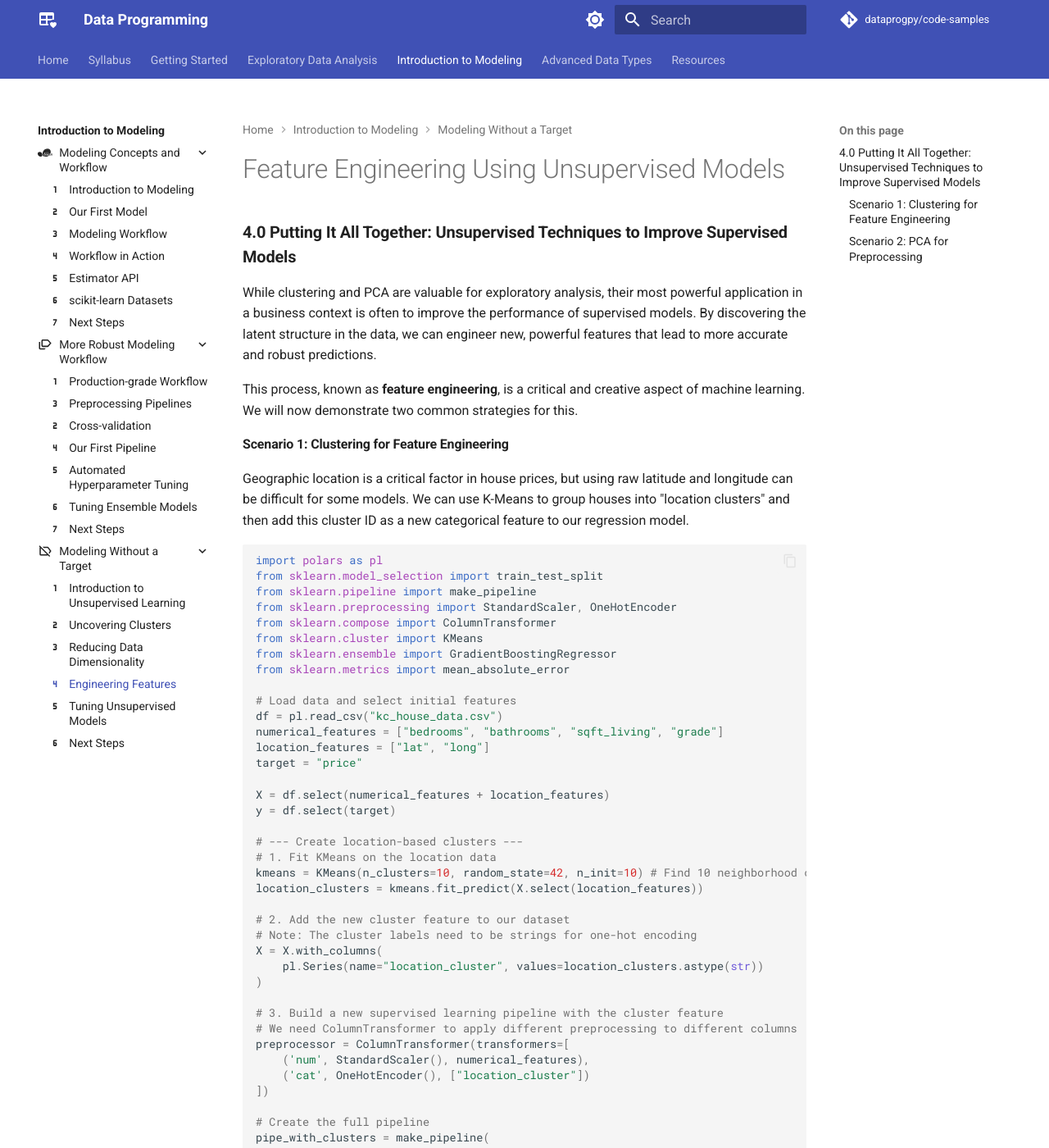
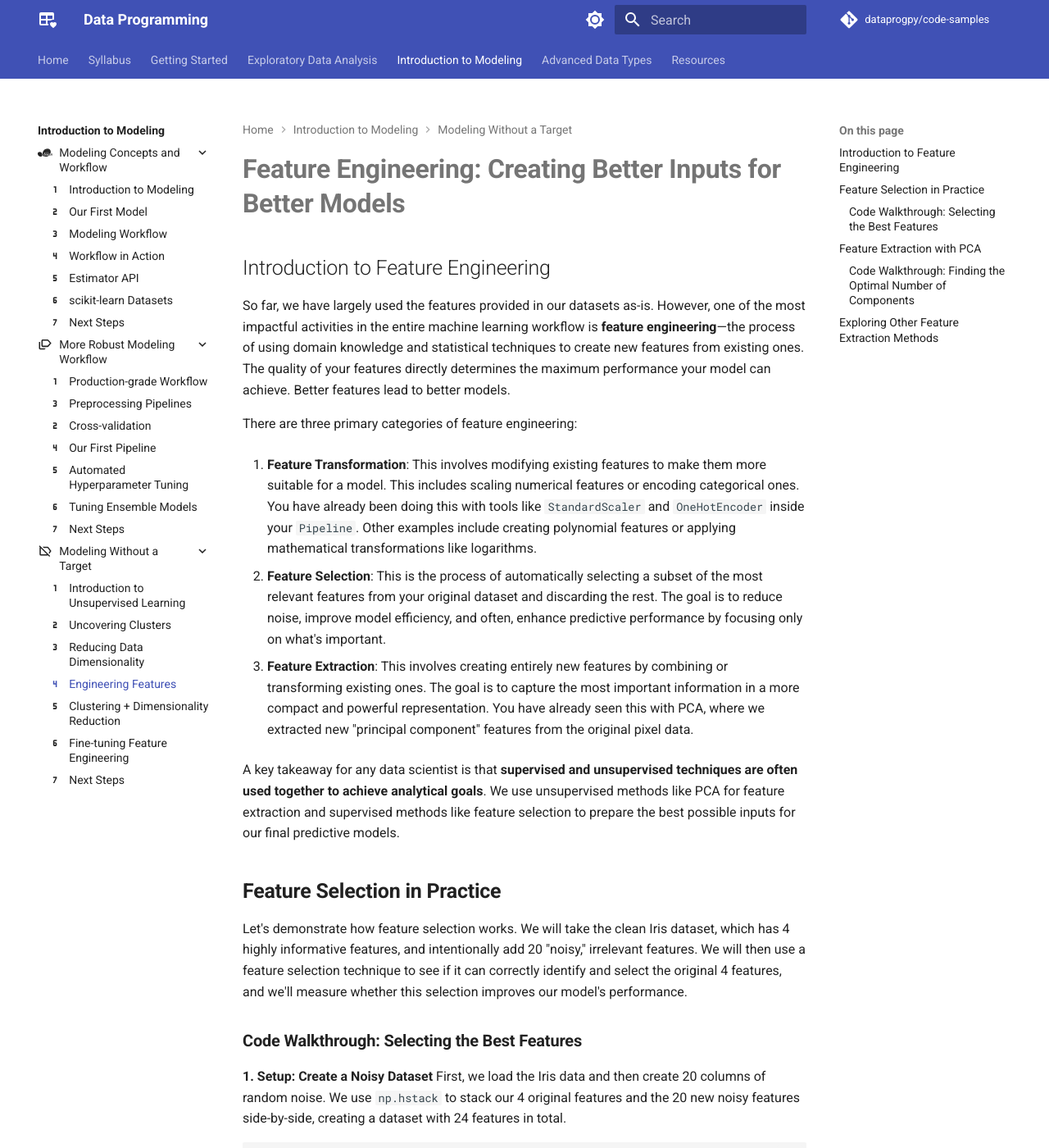
Before and after one commit to dataprogpy/dataprogpy.github.io, an MkDocs documentation site: the page built from docs/modeling/modeling-without-target/feature-engineering.md, in a window 1280 px wide and 1400 px high. Shown: the whole window at 82% size. Built offline with MkDocs 1.6.1 and Material for MkDocs 9.7.7, drawn with Linux system fonts in a browser that asks for light colours; comment, search, counter and statistics services are not loaded; some of the changed text lies outside the part shown.

Commit message:
Update lesson content

````diff
--- a/docs/modeling/modeling-without-target/feature-engineering.md
+++ b/docs/modeling/modeling-without-target/feature-engineering.md
@@ -2,104 +2,175 @@
 icon: material/numeric-4
 ---
 
-# Feature Engineering Using Unsupervised Models
+# **Feature Engineering: Creating Better Inputs for Better Models**
 
 
-### **4.0 Putting It All Together: Unsupervised Techniques to Improve Supervised Models**
+## Introduction to Feature Engineering
 
-While clustering and PCA are valuable for exploratory analysis, their most powerful application in a business context is often to improve the performance of supervised models. By discovering the latent structure in the data, we can engineer new, powerful features that lead to more accurate and robust predictions.
+So far, we have largely used the features provided in our datasets as-is. However, one of the most impactful activities in the entire machine learning workflow is **feature engineering**—the process of using domain knowledge and statistical techniques to create new features from existing ones. The quality of your features directly determines the maximum performance your model can achieve. Better features lead to better models.
 
-This process, known as **feature engineering**, is a critical and creative aspect of machine learning. We will now demonstrate two common strategies for this.
+There are three primary categories of feature engineering:
 
-#### **Scenario 1: Clustering for Feature Engineering**
+1.  **Feature Transformation**: This involves modifying existing features to make them more suitable for a model. This includes scaling numerical features or encoding categorical ones. You have already been doing this with tools like `StandardScaler` and `OneHotEncoder` inside your `Pipeline`. Other examples include creating polynomial features or applying mathematical transformations like logarithms.
 
-Geographic location is a critical factor in house prices, but using raw latitude and longitude can be difficult for some models. We can use K-Means to group houses into "location clusters" and then add this cluster ID as a new categorical feature to our regression model.
+2.  **Feature Selection**: This is the process of automatically selecting a subset of the most relevant features from your original dataset and discarding the rest. The goal is to reduce noise, improve model efficiency, and often, enhance predictive performance by focusing only on what's important.
+
+3.  **Feature Extraction**: This involves creating entirely new features by combining or transforming existing ones. The goal is to capture the most important information in a more compact and powerful representation. You have already seen this with PCA, where we extracted new "principal component" features from the original pixel data.
+
+A key takeaway for any data scientist is that **supervised and unsupervised techniques are often used together to achieve analytical goals**. We use unsupervised methods like PCA for feature extraction and supervised methods like feature selection to prepare the best possible inputs for our final predictive models.
+
+
+## **Feature Selection in Practice**
+
+Let's demonstrate how feature selection works. We will take the clean Iris dataset, which has 4 highly informative features, and intentionally add 20 "noisy," irrelevant features. We will then use a feature selection technique to see if it can correctly identify and select the original 4 features, and we'll measure whether this selection improves our model's performance.
+
+### **Code Walkthrough: Selecting the Best Features**
+
+**1. Setup: Create a Noisy Dataset**
+First, we load the Iris data and then create 20 columns of random noise. We use `np.hstack` to stack our 4 original features and the 20 new noisy features side-by-side, creating a dataset with 24 features in total.
 
 ```python
-import polars as pl
-from sklearn.model_selection import train_test_split
-from sklearn.pipeline import make_pipeline
-from sklearn.preprocessing import StandardScaler, OneHotEncoder
-from sklearn.compose import ColumnTransformer
-from sklearn.cluster import KMeans
-from sklearn.ensemble import GradientBoostingRegressor
-from sklearn.metrics import mean_absolute_error
+# The iris dataset
+X, y = load_iris(return_X_y=True)
+print(f"X shape before introducing noisy features: {X.shape}")
 
-# Load data and select initial features
-df = pl.read_csv("kc_house_data.csv")
-numerical_features = ["bedrooms", "bathrooms", "sqft_living", "grade"]
-location_features = ["lat", "long"]
-target = "price"
+# Some noisy data not correlated
+E = np.random.RandomState(42).uniform(0, 0.1, size=(X.shape[0], 20))
 
-X = df.select(numerical_features + location_features)
-y = df.select(target)
+# Add the noisy data to the informative features
+X = np.hstack((X, E))
+print(f"X shape after introducing noisy features: {X.shape}")
 
-# --- Create location-based clusters ---
-# 1. Fit KMeans on the location data
-kmeans = KMeans(n_clusters=10, random_state=42, n_init=10) # Find 10 neighborhood clusters
-location_clusters = kmeans.fit_predict(X.select(location_features))
+# Split dataset to select features and evaluate the classifier
+X_train, X_test, y_train, y_test = train_test_split(
+    X, y, stratify=y, random_state=0
+)
+```
 
-# 2. Add the new cluster feature to our dataset
-# Note: The cluster labels need to be strings for one-hot encoding
-X = X.with_columns(
-    pl.Series(name="location_cluster", values=location_clusters.astype(str))
+**2. Scoring Features with `SelectKBest`**
+We will use `SelectKBest`, a `scikit-learn` utility that scores features using a statistical test (in this case, `f_classif`, which is an ANOVA F-test) and selects the 'k' features with the highest scores. We'll set `k=4`, hypothesizing that it can find our four original features.
+
+```python
+selector = SelectKBest(f_classif, k=4)
+selector.fit(X_train, y_train)
+scores = -np.log10(selector.pvalues_)
+scores /= scores.max()
+
+# Plot the scores
+X_indices = np.arange(X.shape[-1])
+plt.figure(1)
+plt.clf()
+plt.bar(X_indices - 0.05, scores, width=0.2)
+plt.title("Feature univariate score")
+plt.xlabel("Feature number")
+plt.ylabel(r"Univariate score ($-Log(p_{value})$)")
+plt.show()
+```
+
+The bar chart clearly shows that the first four features have significantly higher scores than the 20 noisy features we added, confirming that our selection method is working as expected.
+
+**3. Comparing Model Performance**
+Now for the critical test: does removing the noisy features actually improve our model's performance? We will train two models: one on the full 24-feature dataset and another on a pipeline that includes our `SelectKBest` step.
+
+```python
+# Model 1: Using all 24 features
+clf = make_pipeline(MinMaxScaler(), LinearSVC())
+clf.fit(X_train, y_train)
+print(
+    "Classification accuracy without selecting features: {:.3f}".format(
+        clf.score(X_test, y_test)
+    )
 )
 
-# 3. Build a new supervised learning pipeline with the cluster feature
-# We need ColumnTransformer to apply different preprocessing to different columns
-preprocessor = ColumnTransformer(transformers=[
-    ('num', StandardScaler(), numerical_features),
-    ('cat', OneHotEncoder(), ["location_cluster"])
-])
-
-# Create the full pipeline
-pipe_with_clusters = make_pipeline(
-    preprocessor,
-    GradientBoostingRegressor(random_state=42)
+# Model 2: Pipeline with feature selection
+clf_selected = make_pipeline(SelectKBest(f_classif, k=4), MinMaxScaler(), LinearSVC())
+clf_selected.fit(X_train, y_train)
+print(
+    "Classification accuracy after univariate feature selection: {:.3f}".format(
+        clf_selected.score(X_test, y_test)
+    )
 )
-
-# 4. Evaluate the model
-X_train, X_test, y_train, y_test = train_test_split(X, y, test_size=0.2, random_state=42)
-pipe_with_clusters.fit(X_train, y_train)
-mae = mean_absolute_error(y_test, pipe_with_clusters.predict(X_test))
-
-print(f"MAE of model with location clusters: ${mae:,.2f}")
 ```
 
-By adding a single, powerful "location\_cluster" feature, we often see a significant improvement in our model's predictive accuracy compared to using latitude and longitude alone.
+The output shows a clear improvement in classification accuracy after performing feature selection. By removing the irrelevant noise, we enabled the `LinearSVC` model to learn more effectively from the signals that truly matter.
 
------
-
-#### **Scenario 2: PCA for Preprocessing**
-
-Imagine a dataset with many highly correlated features, such as `sqft_living`, `sqft_above`, and `sqft_lot`. We can use PCA to consolidate these into a few "size components" and feed those components into our model instead. This can reduce noise and improve model stability.
+The final block of code visualizes a comparison of the feature scores, confirming that the selection process correctly identified the most important features for the model.
 
 ```python
-# In this conceptual example, we'll apply PCA to our numerical features
-# and build a pipeline with the PCA-transformed data.
-
-from sklearn.decomposition import PCA
-
-# 1. Define the PCA pipeline
-pipe_with_pca = make_pipeline(
-    StandardScaler(),
-    PCA(n_components=5), # Reduce to 5 principal components
-    GradientBoostingRegressor(random_state=42)
-)
-
-# 2. Evaluate the PCA-based model
-# We'll use only the original numerical and location features for this example
-X_original = df.select(numerical_features + location_features)
-X_train_orig, X_test_orig, y_train_orig, y_test_orig = train_test_split(
-    X_original, y, test_size=0.2, random_state=42
-)
-
-pipe_with_pca.fit(X_train_orig, y_train_orig)
-mae_pca = mean_absolute_error(y_test_orig, pipe_with_pca.predict(X_test_orig))
-
-print(f"MAE of model with PCA features: ${mae_pca:,.2f}")
+# ... (visualization code from the prompt) ...
+plt.title("Comparing feature selection")
+plt.xlabel("Feature number")
+plt.yticks(())
+plt.axis("tight")
+plt.legend(loc="upper right")
+plt.show()
 ```
 
-This demonstrates how PCA can be seamlessly integrated as a preprocessing step within a supervised learning pipeline to potentially create a more efficient and robust model.
+This example demonstrates that adding more features is not always better. Intelligent feature selection is a crucial step for building efficient and high-performing models.
 
-Yes, this is the final section. It includes recommended exercises for practice and a summary of both this lesson and the entire modeling module.
+
+## **Feature Extraction with PCA**
+
+We've seen how feature selection *chooses* the best existing features. **Feature extraction**, by contrast, creates entirely new features from the old ones. The goal is to capture the most important information from the original feature set in a smaller, more powerful set of new features.
+
+Principal Component Analysis (PCA) is a primary tool for this. By using the principal components as our new features, we can often reduce the complexity of our model, reduce noise, and even improve predictive performance.
+
+### **Code Walkthrough: Finding the Optimal Number of Components**
+
+This example demonstrates a complete workflow where we use `GridSearchCV` to find the optimal number of principal components to keep for a classification task on the handwritten digits dataset.
+
+**1. Setting Up the Pipeline**
+First, we define a three-step `Pipeline`. This will be the blueprint for our experiment.
+
+```python
+# Define a pipeline to search for the best combination of PCA truncation
+# and classifier regularization.
+pca = PCA()
+# Define a Standard Scaler to normalize inputs
+scaler = StandardScaler()
+# set the tolerance to a large value to make the example faster
+logistic = LogisticRegression(max_iter=10000, tol=0.1)
+
+pipe = Pipeline(steps=[("scaler", scaler), ("pca", pca), ("logistic", logistic)])
+X_digits, y_digits = datasets.load_digits(return_X_y=True)
+```
+
+  * **`scaler`**: Our standard preprocessing step to scale the pixel data.
+  * **`pca`**: The feature extraction step. We create a `PCA` object without specifying the number of components yet; this will be tuned by our grid search.
+  * **`logistic`**: Our final supervised model, a `LogisticRegression` classifier.
+
+**2. Defining the Search Space**
+Next, we create a `param_grid` to tell `GridSearchCV` what to tune. This is where the synergy between the components happens.
+
+```python
+# Parameters of pipelines can be set using '__' separated parameter names:
+param_grid = {
+    "pca__n_components": [5, 15, 30, 45, 60],
+    "logistic__C": np.logspace(-4, 4, 4),
+}
+```
+
+  * **`"pca__n_components"`**: This is the key. We are telling the grid search to treat the number of principal components as a hyperparameter. It will build models using the top 5, 15, 30, 45, and 60 components.
+  * **`"logistic__C"`**: We are also simultaneously tuning the regularization strength `C` of our final classifier.
+
+**3. Running the Search and Analyzing Results**
+Finally, we create a `GridSearchCV` object with our pipeline and parameter grid and fit it to the data.
+
+```python
+search = GridSearchCV(pipe, param_grid, n_jobs=2)
+search.fit(X_digits, y_digits)
+print("Best parameter (CV score=%0.3f):" % search.best_score_)
+print(search.best_params_)
+```
+
+The grid search will now automatically test every combination. For example, it will train a model using 5 principal components and a `C` value of 0.0001, then a model with 5 components and a `C` of 0.01, and so on, for all possible pairs.
+
+The final output from `search.best_params_` will tell us the winning combination—the optimal number of extracted features and the best classifier setting for this specific problem, demonstrating a powerful and automated approach to feature engineering.
+
+## **Exploring Other Feature Extraction Methods**
+
+While PCA is a powerful and common technique, `scikit-learn` offers other methods for feature extraction that may be better suited for different types of problems.
+
+As you continue to learn, I encourage you to explore **`FeatureAgglomeration`**. This technique works by applying hierarchical clustering to the features themselves, progressively grouping together features that are most similar.
+
+* **Typical Use Case**: `FeatureAgglomeration` is particularly useful when you have many features that are redundant or measure similar underlying concepts. By grouping them, you can create a simplified set of "meta-features" that are easier for a model to interpret, which can be especially effective in domains like bioinformatics or text analysis where you might have thousands of highly correlated features.
--- a/mkdocs.yml
+++ b/mkdocs.yml
@@ -201,7 +201,8 @@ nav:
       - Uncovering Clusters: modeling/modeling-without-target/clustering.md
       - Reducing Data Dimensionality: modeling/modeling-without-target/dimensionality-reduction.md
       - Engineering Features: modeling/modeling-without-target/feature-engineering.md
-      - Tuning Unsupervised Models: modeling/modeling-without-target/tuning-unsupervised-models.md
+      - Clustering + Dimensionality Reduction: modeling/modeling-without-target/informed-initialization.md
+      - Fine-tuning Feature Engineering: modeling/modeling-without-target/tuning-feature-engineering.md
       - Next Steps: modeling/modeling-without-target/next-steps.md
   - Advanced Data Types:
     - adv-data-types/index.md
````
Also changed, not shown: docs/modeling/modeling-without-target/index.md (+2 -2 lines), docs/modeling/modeling-without-target/informed-initialization.md (added, +64 -0 lines), docs/modeling/modeling-without-target/next-steps.md (+1 -1 lines), docs/modeling/modeling-without-target/tuning-feature-engineering.md (added, +104 -0 lines), docs/modeling/modeling-without-target/tuning-unsupervised-models.md (deleted, +0 -72 lines).
